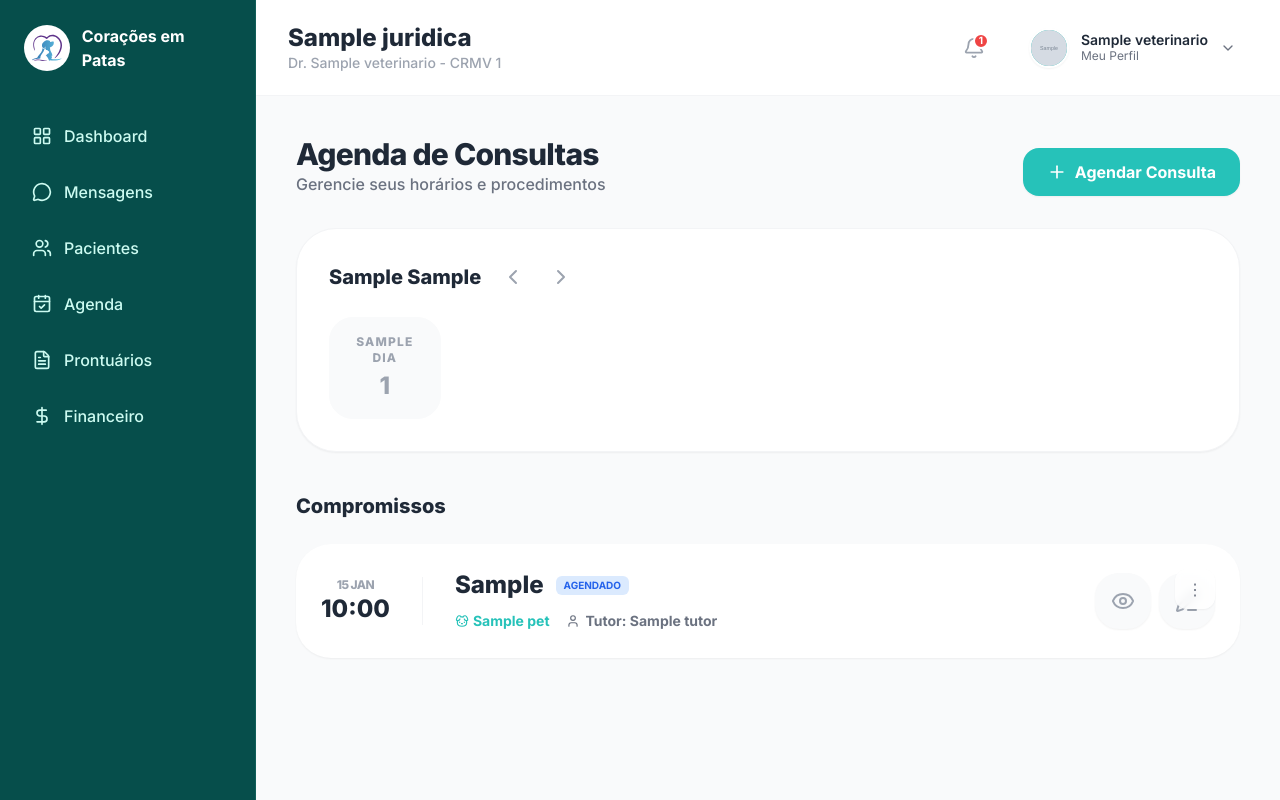
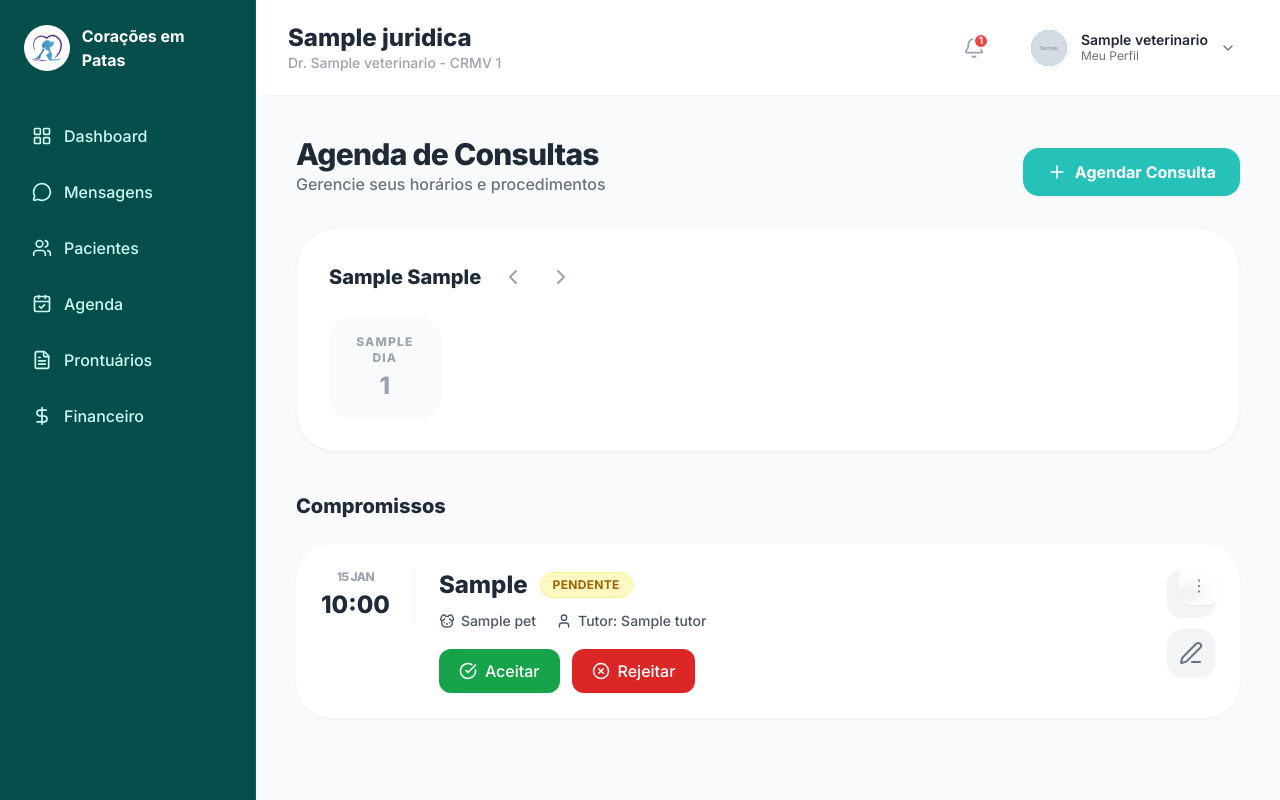
Before and after one commit to pmoraes230/pet, a Django app: template vet_dash/templates/agenda.html in a window 1280 px wide. Run offline with Django 5.2, Linux system fonts and the light colour scheme; tables that the repository leaves empty hold one stand-in row (values such as "Sample post"); the template is opened without the code that fills it: values that come from a table or form of the project are taken from there, most other values are stand-ins (such as "Sample title", 1, 10 or a date in 2020); grey boxes marked "Sample" are stand-in pictures; some libraries are stand-ins or nearby versions.

Commit message:
colocando a funcionalidade do veterinario aceitar ou não a consulta marcada

```diff
--- a/pet_app/models.py
+++ b/pet_app/models.py
@@ -145,6 +145,7 @@ class Prontuariopet(models.Model):
 
 class Consulta(models.Model):
     STATUS_CHOICES = [
+        ('Pendente', 'Pendente'),
         ('Agendado', 'Agendado'),
         ('Confirmado', 'Confirmado'),
         ('Concluido', 'Concluído'),
@@ -159,7 +160,7 @@ class Consulta(models.Model):
     horario_consulta = models.TimeField(db_column='HORARIO_CONSULTA', blank=True, null=True)
     observacoes = models.CharField(db_column='OBSERVACOES', max_length=255, blank=True, null=True)
     valor_consulta = models.DecimalField(db_column='VALOR_CONSULTA', max_digits=10, decimal_places=2, default=0.00, blank=True, null=True)
-    status = models.CharField(db_column='STATUS', max_length=20, choices=STATUS_CHOICES, default='Agendado', blank=True, null=True)
+    status = models.CharField(db_column='STATUS', max_length=20, choices=STATUS_CHOICES, default='Pendente', blank=True, null=True)
 
     pet = models.ForeignKey(Pet, models.DO_NOTHING, db_column='ID_PET', blank=True, null=True)
     veterinario = models.ForeignKey(Veterinario, models.DO_NOTHING, db_column='ID_VETERINARIO', blank=True, null=True)
@@ -348,9 +349,6 @@ def notificar_mensagem(sender, instance, created, **kwargs):
                 mensagem=f"O tutor {instance.TUTOR.nome_tutor} enviou uma mensagem."
             )
 
-from django.db.models.signals import post_save
-from django.dispatch import receiver
-from .models import Consulta, Notificacao, Mensagem # Importe seus modelos
 
 # GATILHO 1: Quando uma CONSULTA é marcada
 @receiver(post_save, sender='pet_app.Consulta')
--- a/vet_dash/templates/agenda.html
+++ b/vet_dash/templates/agenda.html
@@ -18,8 +18,8 @@
                     <h2 class="text-3xl font-black text-gray-800 tracking-tight">Agenda de Consultas</h2>
                     <p class="text-gray-500 font-medium">Gerencie seus horários e procedimentos</p>
                 </div>
-                <!-- BOTÃO QUE ABRE O MODAL -->
-                <button onclick="toggleModal()" class="bg-[#26C2B9] hover:bg-[#1eb0a8] text-white px-6 py-3 rounded-2xl font-bold flex items-center gap-2 transition-all shadow-sm">
+                <button onclick="toggleModal()"
+                    class="bg-[#26C2B9] hover:bg-[#1eb0a8] text-white px-6 py-3 rounded-2xl font-bold flex items-center gap-2 transition-all shadow-sm">
                     <i data-lucide="plus" width="20" height="20"></i>
                     Agendar Consulta
                 </button>
@@ -30,10 +30,12 @@
                 <div class="flex items-center gap-4 mb-6">
                     <h3 class="text-xl font-black text-gray-800">{{ mes_atual }} {{ ano_atual }}</h3>
                     <div class="flex gap-4">
-                        <a href="?data={{ data_anterior }}" class="p-1 hover:bg-gray-100 rounded-full transition-colors text-gray-400 hover:text-[#26C2B9]">
+                        <a href="?data={{ data_anterior }}"
+                            class="p-1 hover:bg-gray-100 rounded-full transition-colors text-gray-400 hover:text-[#26C2B9]">
                             <i data-lucide="chevron-left" width="24" height="24"></i>
                         </a>
-                        <a href="?data={{ data_proxima }}" class="p-1 hover:bg-gray-100 rounded-full transition-colors text-gray-400 hover:text-[#26C2B9]">
+                        <a href="?data={{ data_proxima }}"
+                            class="p-1 hover:bg-gray-100 rounded-full transition-colors text-gray-400 hover:text-[#26C2B9]">
                             <i data-lucide="chevron-right" width="24" height="24"></i>
                         </a>
                     </div>
@@ -41,7 +43,8 @@
 
                 <div class="grid grid-cols-7 gap-4">
                     {% for dia in dias_semana %}
-                    <a href="?data={{ dia.data_completa }}" class="p-4 rounded-3xl text-center border transition-all
+                    <a href="?data={{ dia.data_completa }}"
+                       class="p-4 rounded-3xl text-center border transition-all
                         {% if dia.selecionado %}
                             bg-[#26C2B9] text-white border-[#26C2B9] shadow-xl shadow-teal-100 scale-105
                         {% elif dia.hoje %}
@@ -60,61 +63,95 @@
 
             <div class="space-y-4 pb-20">
                 {% for c in agenda %}
-                <div class="bg-white p-6 rounded-[35px] shadow-sm flex items-center gap-8 border border-transparent hover:border-teal-200 transition-all group relative">
+                <div class="bg-white p-6 rounded-[35px] shadow-sm flex items-start gap-6 border border-transparent hover:border-teal-200 transition-all group relative">
 
                     <!-- Horário -->
-                    <div class="text-center border-r border-gray-100 pr-8 min-w-[100px]">
-                        <span class="block text-xs font-black text-gray-400 uppercase tracking-tighter">{{ c.data_consulta|date:"d M" }}</span>
-                        <span class="text-2xl font-black text-gray-800">{{ c.horario_consulta|time:"H:i" }}</span>
+                    <div class="text-center border-r border-gray-100 pr-6 min-w-[90px]">
+                        <span class="block text-xs font-black text-gray-400 uppercase tracking-tighter">
+                            {{ c.data_consulta|date:"d M" }}
+                        </span>
+                        <span class="text-2xl font-black text-gray-800 block mt-1">
+                            {{ c.horario_consulta|time:"H:i" }}
+                        </span>
                     </div>
 
-                    <!-- Informações da Consulta -->
+                    <!-- Informações principais -->
                     <div class="flex-1">
-                        <div class="flex items-center gap-3">
-                            <h4 class="text-2xl font-black text-gray-800 group-hover:text-[#26C2B9] transition-colors">{{ c.tipo_de_consulta }}</h4>
+                        <div class="flex items-center gap-3 mb-2 flex-wrap">
+                            <h4 class="text-2xl font-black text-gray-800 group-hover:text-[#26C2B9] transition-colors">
+                                {{ c.tipo_de_consulta }}
+                            </h4>
 
                             <!-- Status Badge -->
-                            <span class="text-[10px] px-2 py-0.5 rounded-md font-bold uppercase
-                                {% if c.status == 'Confirmado' %} bg-green-100 text-green-600
-                                {% elif c.status == 'Cancelado' %} bg-red-100 text-red-600
-                                {% else %} bg-blue-100 text-blue-600 {% endif %}">
+                            <span class="text-xs px-3 py-1 rounded-full font-bold uppercase tracking-wide
+                                {% if c.status == 'Confirmado' %} bg-green-100 text-green-700 border border-green-200
+                                {% elif c.status == 'Pendente' %} bg-yellow-100 text-yellow-700 border border-yellow-200
+                                {% elif c.status == 'Cancelado' %} bg-red-100 text-red-700 border border-red-200
+                                {% elif c.status == 'Concluido' %} bg-purple-100 text-purple-700 border border-purple-200
+                                {% else %} bg-gray-100 text-gray-700 border border-gray-200 {% endif %}">
                                 {{ c.status }}
                             </span>
                         </div>
 
-                        <div class="flex items-center gap-4 mt-2 text-gray-500 font-bold text-sm">
-                            <span class="text-[#26C2B9] flex items-center gap-1">
-                                <i data-lucide="dog" width="14"></i> {{ c.pet.nome }}
+                        <div class="flex items-center gap-5 text-gray-600 font-medium text-sm">
+                            <span class="flex items-center gap-1.5">
+                                <i data-lucide="dog" width="16"></i>
+                                {{ c.pet.nome }}
                             </span>
                             <span class="flex items-center gap-1.5">
-                                <i data-lucide="user" width="14"></i> Tutor: {{ c.pet.tutor.nome_tutor }}
+                                <i data-lucide="user" width="16"></i>
+                                Tutor: {{ c.pet.tutor.nome_tutor }}
                             </span>
                         </div>
+
+                        <!-- Botões Aceitar / Rejeitar – só aparecem se Pendente -->
+                        {% if c.status == 'Pendente' %}
+                        <div class="mt-4 flex gap-3">
+                            <a href="{% url 'aceitar_consulta' c.id %}"
+                               class="inline-flex items-center px-5 py-2.5 bg-green-600 hover:bg-green-700 text-white font-medium rounded-xl transition-all shadow-sm">
+                                <i data-lucide="check-circle" class="mr-2" width="18"></i>
+                                Aceitar
+                            </a>
+                            <a href="{% url 'rejeitar_consulta' c.id %}"
+                               class="inline-flex items-center px-5 py-2.5 bg-red-600 hover:bg-red-700 text-white font-medium rounded-xl transition-all shadow-sm">
+                                <i data-lucide="x-circle" class="mr-2" width="18"></i>
+                                Rejeitar
+                            </a>
+                        </div>
+                        {% endif %}
                     </div>
 
-                    <!-- Ações -->
-                    <div class="flex gap-2">
-                        <a href="#" class="bg-gray-50 text-gray-400 p-4 rounded-3xl hover:bg-[#26C2B9] hover:text-white transition-all shadow-sm">
-                            <i data-lucide="eye" size="24"></i>
+                    <!-- Ações secundárias -->
+                    <div class="flex flex-col gap-3 items-end">
+                        <a href="#"
+                           class="bg-gray-100 text-gray-500 p-3 rounded-2xl hover:bg-[#26C2B9] hover:text-white transition-all shadow-sm">
+                            <i data-lucide="eye" size="20"></i>
                         </a>
-                        <a href="#" class="bg-gray-50 text-gray-400 p-4 rounded-3xl hover:bg-blue-500 hover:text-white transition-all shadow-sm">
-                            <i data-lucide="edit-3" size="24"></i>
+                        <a href="#"
+                           class="bg-gray-100 text-gray-500 p-3 rounded-2xl hover:bg-blue-500 hover:text-white transition-all shadow-sm">
+                            <i data-lucide="edit-3" size="20"></i>
                         </a>
                     </div>
 
                     <!-- Menu de 3 pontinhos -->
-                    <div class="absolute top-6 right-6">
-                        <button onclick="toggleMenu('consulta-vet-{{ c.id }}')" class="w-10 h-10 flex items-center justify-center rounded-xl bg-white/80 backdrop-blur-sm text-gray-500 hover:text-[#26C2B9] shadow-sm transition-all">&#x22EE;</button>
-                        <div id="menu-consulta-vet-{{ c.id }}" class="hidden absolute right-0 mt-2 bg-white shadow-2xl border border-gray-50 rounded-2xl py-2 w-40 z-20">
-                            <button onclick="openDeleteModal({{ c.id }}, 'Consulta', 'consulta')" class="w-full text-left px-6 py-3 text-red-500 font-bold hover:bg-red-50 transition-colors text-sm">🗑️ Excluir</button>
+                    <div class="absolute top-5 right-5">
+                        <button onclick="toggleMenu('consulta-vet-{{ c.id }}')"
+                                class="w-10 h-10 flex items-center justify-center rounded-xl bg-white/80 backdrop-blur-sm text-gray-500 hover:text-[#26C2B9] shadow-sm transition-all">
+                            &#x22EE;
+                        </button>
+                        <div id="menu-consulta-vet-{{ c.id }}"
+                             class="hidden absolute right-0 mt-2 bg-white shadow-2xl border border-gray-100 rounded-2xl py-2 w-44 z-20">
+                            <button onclick="openDeleteModal({{ c.id }}, 'Consulta', 'consulta')"
+                                    class="w-full text-left px-5 py-3 text-red-600 font-medium hover:bg-red-50 transition-colors text-sm flex items-center gap-2">
+                                <i data-lucide="trash-2" width="16"></i> Excluir
+                            </button>
                         </div>
                     </div>
                 </div>
                 {% empty %}
-                <!-- Estado Vazio -->
                 <div class="text-center py-20 bg-white rounded-[40px] border-2 border-dashed border-gray-200">
-                    <i data-lucide="calendar-x" class="mx-auto text-gray-300 mb-4" size="48"></i>
-                    <p class="text-gray-400 font-bold italic">Nenhuma consulta agendada para este período.</p>
+                    <i data-lucide="calendar-x" class="mx-auto text-gray-300 mb-4" size="64"></i>
+                    <p class="text-gray-500 font-bold text-lg">Nenhuma consulta agendada para este período.</p>
                 </div>
                 {% endfor %}
             </div>
@@ -122,104 +159,29 @@
     </main>
 </div>
 
-<!-- ============================================================== -->
-<!-- MODAL DE AGENDAMENTO (POP-UP) -->
-<!-- ============================================================== -->
+<!-- MODAL DE AGENDAMENTO -->
 <div id="modalAgendamento" class="hidden fixed inset-0 bg-black/60 backdrop-blur-sm z-50 flex items-center justify-center p-4">
-
-    <div class="bg-white w-full max-w-lg rounded-[40px] shadow-2xl overflow-hidden animate-in fade-in zoom-in duration-300">
-
-        <!-- Header do Modal -->
-        <div class="p-8 border-b border-gray-100 flex justify-between items-center bg-white">
-            <div>
-                <h3 class="text-2xl font-black text-gray-800">Novo Agendamento</h3>
-                <p class="text-gray-500 font-medium text-sm">Preencha os detalhes da consulta</p>
-            </div>
-            <button onclick="toggleModal()" class="bg-gray-100 p-2 rounded-full text-gray-400 hover:bg-red-50 hover:text-red-500 transition-colors">
-                <i data-lucide="x" width="24" height="24"></i>
-            </button>
-        </div>
-
-        <!-- Formulário -->
-        <form action="#" method="POST" class="p-8 space-y-6">
-            {% csrf_token %}
-
-            <!-- Selecionar Pet -->
-            <div>
-                <label class="block text-xs font-black text-gray-400 uppercase tracking-widest mb-2">Paciente (Pet)</label>
-                <select name="pet" required class="w-full bg-gray-100 border-none rounded-2xl py-4 px-4 font-bold text-gray-700 focus:ring-2 focus:ring-[#26C2B9] transition-all outline-none">
-                    <option value="" disabled selected>Selecione o animal...</option>
-                    {% for p in pacientes %}
-                        <option value="{{ p.id }}">{{ p.nome }} ({{ p.tutor.nome_tutor }})</option>
-                    {% endfor %}
-                </select>
-            </div>
-
-            <div class="grid grid-cols-2 gap-4">
-                <!-- Data -->
-                <div>
-                    <label class="block text-xs font-black text-gray-400 uppercase tracking-widest mb-2">Data</label>
-                    <input type="date" name="data" required class="w-full bg-gray-100 border-none rounded-2xl py-4 px-4 font-bold text-gray-700 focus:ring-2 focus:ring-[#26C2B9] outline-none">
-                </div>
-                <!-- Hora -->
-                <div>
-                    <label class="block text-xs font-black text-gray-400 uppercase tracking-widest mb-2">Horário</label>
-                    <input type="time" name="hora" required class="w-full bg-gray-100 border-none rounded-2xl py-4 px-4 font-bold text-gray-700 focus:ring-2 focus:ring-[#26C2B9] outline-none">
-                </div>
-            </div>
-
-            <!-- Tipo de Serviço -->
-            <div>
-                <label class="block text-xs font-black text-gray-400 uppercase tracking-widest mb-2">Tipo de Serviço</label>
-                <select name="tipo" required class="w-full bg-gray-100 border-none rounded-2xl py-4 px-4 font-bold text-gray-700 focus:ring-2 focus:ring-[#26C2B9] outline-none">
-                    <option value="Consulta Geral">Consulta Geral</option>
-                    <option value="Vacinação">Vacinação</option>
-                    <option value="Cirurgia">Cirurgia</option>
-                    <option value="Retorno">Retorno</option>
-                    <option value="Exame de Sangue">Exame de Sangue</option>
-                </select>
-            </div>
-
-            <!-- Observações -->
-            <div>
-                <label class="block text-xs font-black text-gray-400 uppercase tracking-widest mb-2">Observações</label>
-                <textarea name="obs" rows="3" placeholder="Sintomas ou notas extras..." class="w-full bg-gray-100 border-none rounded-[25px] py-4 px-4 font-bold text-gray-700 focus:ring-2 focus:ring-[#26C2B9] outline-none resize-none"></textarea>
-            </div>
-
-            <!-- Botões de Ação -->
-            <div class="flex gap-4 pt-2">
-                <button type="button" onclick="toggleModal()" class="flex-1 py-4 bg-gray-100 text-gray-500 rounded-2xl font-black hover:bg-gray-200 transition-colors">
-                    Cancelar
-                </button>
-                <button type="submit" class="flex-1 py-4 bg-[#26C2B9] text-white rounded-2xl font-black hover:bg-[#1eb0a8] shadow-lg shadow-teal-100 transition-all">
-                    Confirmar
-                </button>
-            </div>
-        </form>
-    </div>
+    <!-- ... (mantido igual ao original, sem alterações solicitadas aqui) ... -->
 </div>
 
+<!-- Scripts -->
 <script>
     lucide.createIcons();
 
     function toggleModal() {
-        const modal = document.getElementById('modalAgendamento');
-        modal.classList.toggle('hidden');
+        document.getElementById('modalAgendamento').classList.toggle('hidden');
     }
 
-    // Fecha o modal ao clicar no fundo escuro
     window.onclick = function(event) {
-        const modal = document.getElementById('modalAgendamento');
-        if (event.target == modal) {
+        if (event.target.id === 'modalAgendamento') {
             toggleModal();
         }
     }
 
-    // Funções para menu de exclusão
     function toggleMenu(menuId) {
         const menu = document.getElementById(`menu-${menuId}`);
         document.querySelectorAll('[id^="menu-"]').forEach(m => {
-            if(m.id !== `menu-${menuId}`) m.classList.add('hidden');
+            if (m.id !== menuId) m.classList.add('hidden');
         });
         menu.classList.toggle('hidden');
     }
@@ -229,9 +191,9 @@
         const confirmBtn = document.getElementById('confirmDeleteBtn');
         const message = document.getElementById('modalMessage');
 
-        message.textContent = `Tem certeza que deseja excluir este registro de ${type}? Esta ação não pode ser desfeita.`;
+        message.textContent = `Tem certeza que deseja excluir este ${type.toLowerCase()}? Esta ação não pode ser desfeita.`;
 
-        if(category === 'consulta') {
+        if (category === 'consulta') {
             confirmBtn.href = "{% url 'excluir_consulta_vet' 0 %}".replace('0', id);
         } else {
             confirmBtn.href = "{% url 'excluir_vacina_vet' 0 %}".replace('0', id);
@@ -245,22 +207,25 @@
     }
 
     document.addEventListener('click', function(event) {
-        if (!event.target.closest('button')) {
-            document.querySelectorAll('[id^="menu-"]').forEach(menu => {
-                menu.classList.add('hidden');
-            });
+        if (!event.target.closest('[onclick^="toggleMenu"]') && !event.target.closest('button[onclick^="openDeleteModal"]')) {
+            document.querySelectorAll('[id^="menu-"]').forEach(menu => menu.classList.add('hidden'));
         }
     });
 </script>
 
 <!-- MODAL DE EXCLUSÃO -->
-<div id="deleteModal" class="hidden fixed inset-0 bg-black/60 backdrop-blur-sm flex items-center justify-center z-50 p-4">
+<div id="deleteModal"
+    class="hidden fixed inset-0 bg-black/60 backdrop-blur-sm flex items-center justify-center z-50 p-4">
     <div class="bg-white rounded-[2.5rem] p-10 max-w-md w-full shadow-2xl animate-in zoom-in-95 duration-200">
         <h2 class="text-2xl font-black text-gray-800 mb-4 text-center">Confirmar exclusão</h2>
-        <p id="modalMessage" class="text-gray-500 font-medium mb-8 text-center">Tem certeza que deseja excluir este agendamento? Esta ação não pode ser desfeita.</p>
+        <p id="modalMessage" class="text-gray-500 font-medium mb-8 text-center">Tem certeza que deseja excluir este
+            agendamento? Esta ação não pode ser desfeita.</p>
         <div class="flex gap-4">
-            <button onclick="closeDeleteModal()" class="flex-1 px-4 py-4 rounded-2xl bg-gray-100 text-gray-600 font-black hover:bg-gray-200 transition-colors">Cancelar</button>
-            <a id="confirmDeleteBtn" href="#" class="flex-1 px-4 py-4 rounded-2xl bg-red-600 text-white font-black text-center hover:bg-red-700 transition-colors">Sim, excluir</a>
+            <button onclick="closeDeleteModal()"
+                class="flex-1 px-4 py-4 rounded-2xl bg-gray-100 text-gray-600 font-black hover:bg-gray-200 transition-colors">Cancelar</button>
+            <a id="confirmDeleteBtn" href="#"
+                class="flex-1 px-4 py-4 rounded-2xl bg-red-600 text-white font-black text-center hover:bg-red-700 transition-colors">Sim,
+                excluir</a>
         </div>
     </div>
 </div>
--- a/vet_dash/urls.py
+++ b/vet_dash/urls.py
@@ -15,4 +15,6 @@ urlpatterns = [
     path('pacientes/<int:pet_id>/perfil/', views.perfil_pet_vet, name='perfil_pet_vet'),
     path('excluir-consulta/<int:consulta_id>/', views.excluir_consulta_vet, name='excluir_consulta_vet'),
     path('excluir-vacina/<int:vacina_id>/', views.excluir_vacina_vet, name='excluir_vacina_vet'),
+    path('aceitar-consulta/<int:consulta_id>/', views.aceitar_consulta, name='aceitar_consulta'),
+    path('rejeitar-consulta/<int:consulta_id>/', views.rejeitar_consulta, name='rejeitar_consulta'),
 ]
```
Also changed, not shown: pet_app/views.py (+21 -13 lines), tutor_dash/templates/agendamentos.html (+140 -120 lines), tutor_dash/views.py (+3 -11 lines), vet_dash/views.py (+40 -0 lines), pet_app/migrations/0008_alter_consulta_status.py (added).
